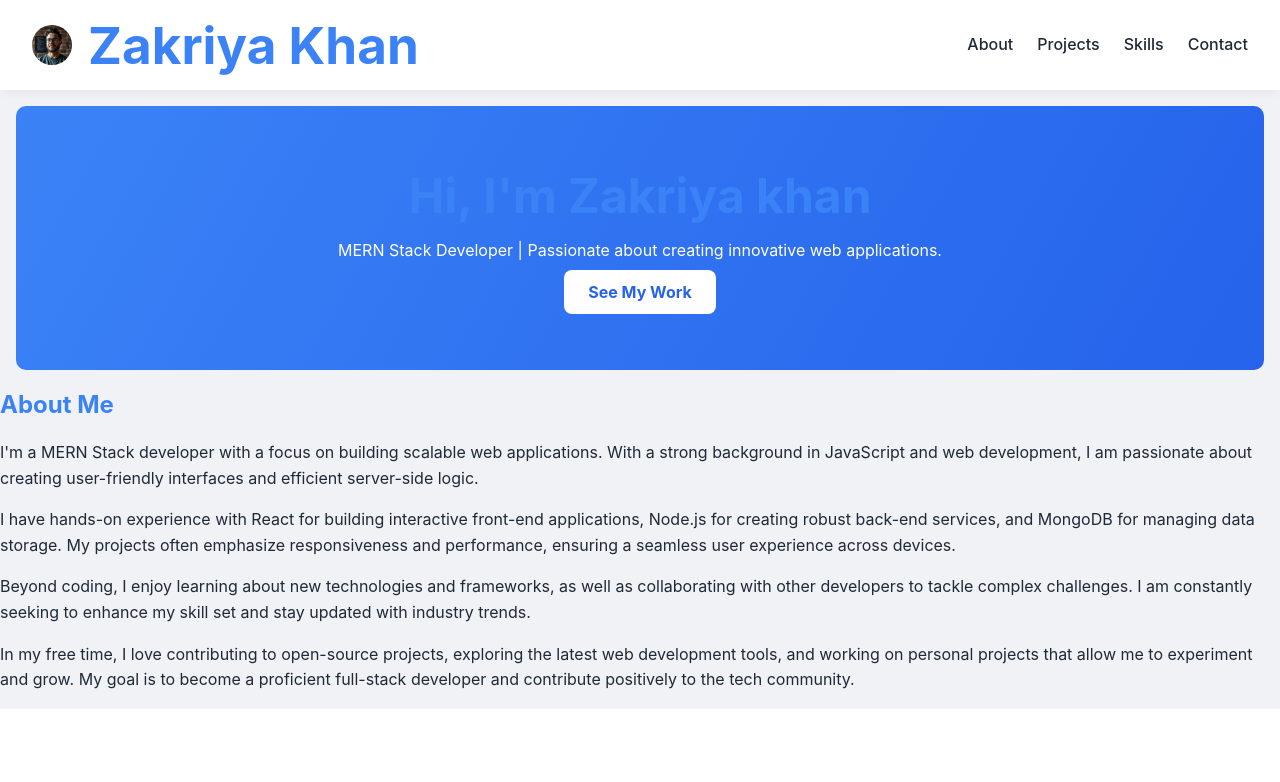
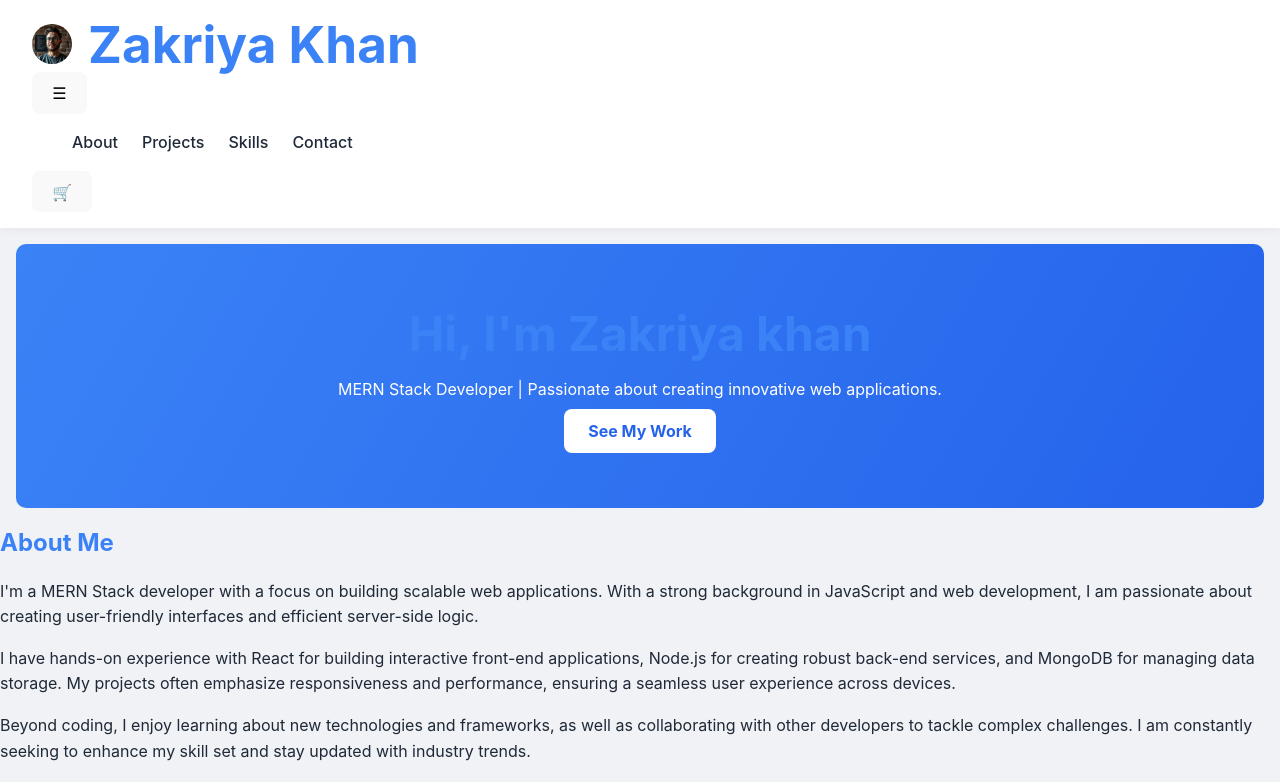
Before and after one commit to Zikria-khan/Portfolio, a React (Vite) app in the folder frontend/: page / in a window 1280 px wide. Shown: the top 782 px of the page. Built offline with nearby package versions, Linux system fonts and the light colour scheme.

Commit message:
project have been uploadeds by me changes

```diff
--- a/frontend/src/components/Navbar.jsx
+++ b/frontend/src/components/Navbar.jsx
@@ -1,18 +1,40 @@
-import React from 'react';
+import React, { useState } from "react";
+import "./Navbar.css"; // Import the CSS file for styling
 
-const Navbar = () => (
+const Navbar = () => {
+  const [isCartOpen, setCartOpen] = useState(false);
+  const [isMenuOpen, setMenuOpen] = useState(false);
+
+  const toggleCart = () => setCartOpen(!isCartOpen);
+  const toggleMenu = () => setMenuOpen(!isMenuOpen);
+
+  return (
     <nav className="navbar">
+      <div className="navbar-container">
         <div className="navbar-logo">
           <img src="/zakriya.jpg" alt="Zakriya Khan" className="user-image" />
           <h1>Zakriya Khan</h1>
         </div>
-    <ul className="navbar-links">
+        <button className="menu-toggle" onClick={toggleMenu}>
+          ☰
+        </button>
+        <ul className={`navbar-links ${isMenuOpen ? "open" : ""}`}>
           <li><a href="#about">About</a></li>
           <li><a href="#projects">Projects</a></li>
           <li><a href="#skills">Skills</a></li>
           <li><a href="#contact">Contact</a></li>
         </ul>
+        <button className="cart-button" onClick={toggleCart}>
+          🛒
+        </button>
+        {isCartOpen && (
+          <div className="cart-dropdown">
+            <p>Your cart is empty.</p>
+          </div>
+        )}
+      </div>
     </nav>
   );
+};
 
 export default Navbar;
```
Also changed, not shown: frontend/src/components/Navbar.css (added). Lines whose indentation alone changed are shown as unchanged.
